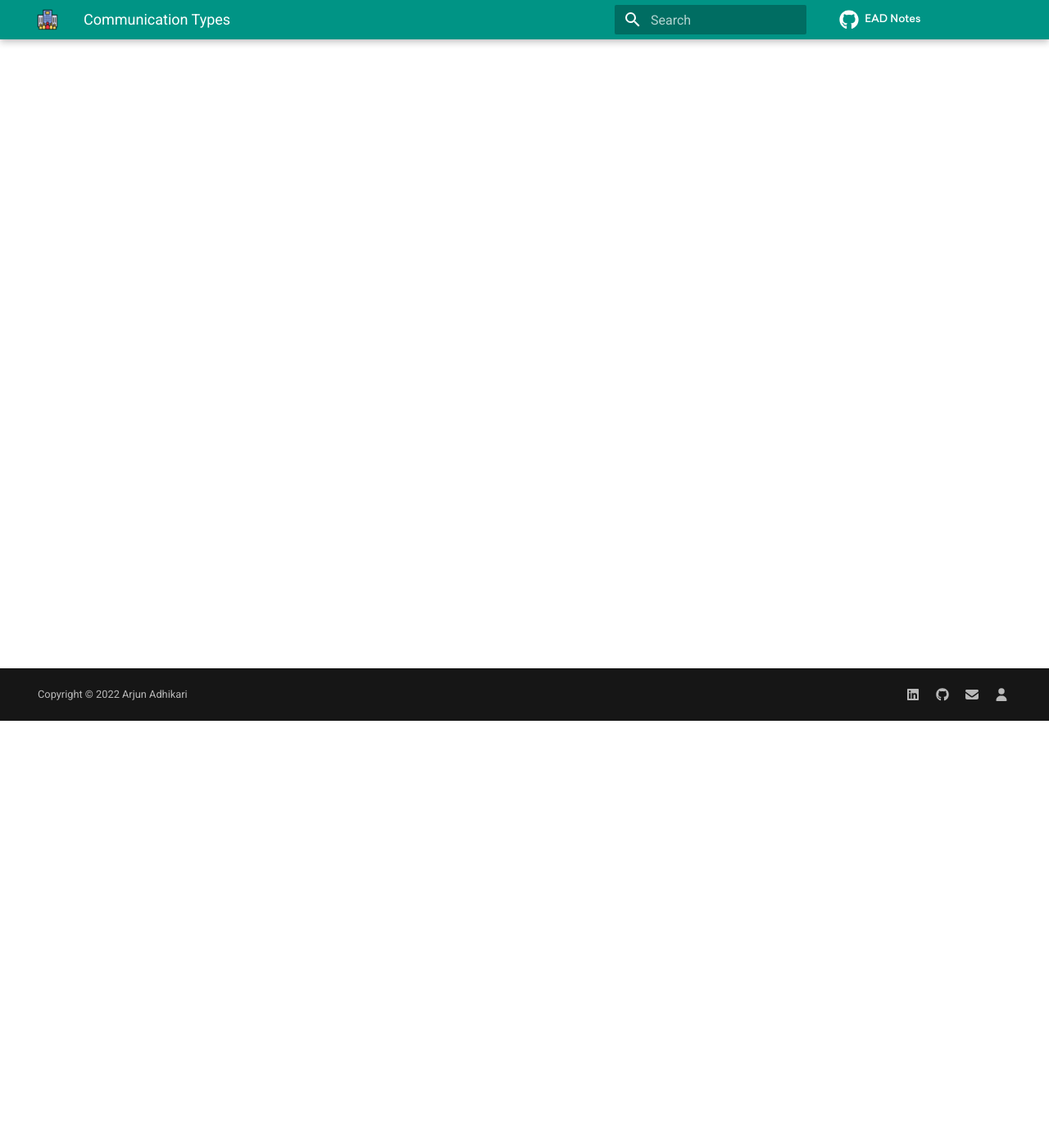
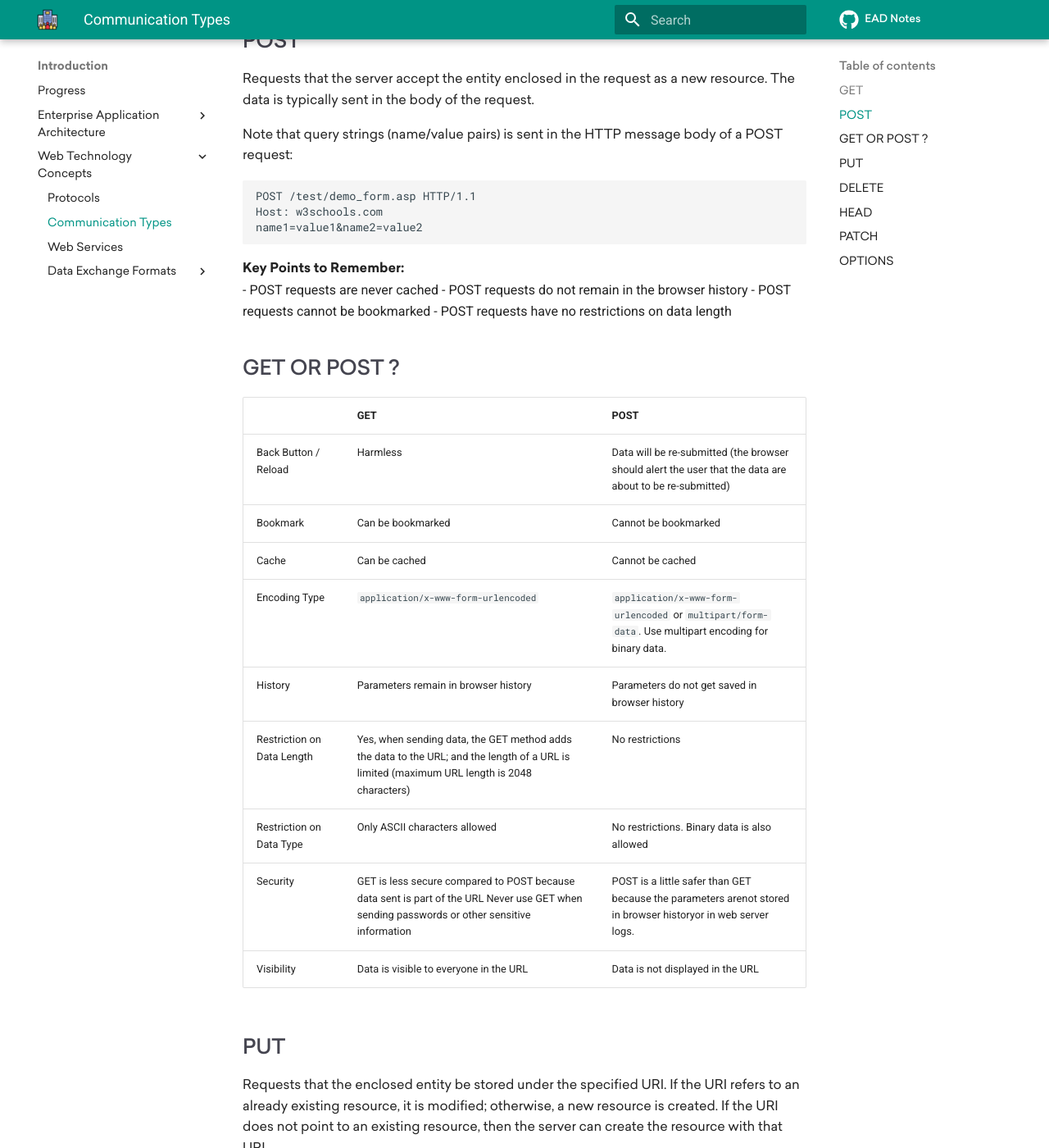
Before and after one commit to theArjun/ead-notes, an MkDocs documentation site: the page built from notes/introduction/web-technologies-concepts/communication-types.md, in a window 1280 px wide and 1400 px high, scrolled down 521 px. Shown: the whole window at 82% size. Built offline with MkDocs 1.6.1 and Material for MkDocs 9.7.7, drawn with Linux system fonts in a browser that asks for light colours; comment, search, counter and statistics services are not loaded; some of the changed text lies outside the part shown.

Commit message:
Add communication types

````diff
--- a/notes/introduction/web-technologies-concepts/communication-types.md
+++ b/notes/introduction/web-technologies-concepts/communication-types.md
@@ -1,4 +1,84 @@
 ---
 title: Communication Types
-description: Explains about Communication Types - TCP, UDP, HTTP, SMTP etc.
+description: Explains about Communication Types - GET, POST, PUT, DELETE, PATCH, HEAD, OPTIONS, TRACE, CONNECT, etc.
 ---
+
+## GET
+Requests a representation of the specified resource. Requests using GET should only retrieve data and should have no other effect.
+
+Note that query strings (name/value pairs) is sent in the URL of a GET request:
+e.g. `/test/demo_form.php?name1=value1&name2=value2`
+
+**Key Points to Remember:**
+- GET requests can be cached
+- GET requests remain in the browser history
+- GET requests can be bookmarked
+- GET requests should never be used when dealing with sensitive data
+- GET requests have length restrictions
+- GET requests should be used only to retrieve data
+
+
+## POST
+Requests that the server accept the entity enclosed in the request as a new resource. The data is typically sent in the body of the request.
+
+Note that query strings (name/value pairs) is sent in the HTTP message body of a POST request:
+```
+POST /test/demo_form.asp HTTP/1.1
+Host: w3schools.com
+name1=value1&name2=value2
+```
+**Key Points to Remember:**
+- POST requests are never cached
+- POST requests do not remain in the browser history
+- POST requests cannot be bookmarked
+- POST requests have no restrictions on data length
+
+
+## GET OR POST ?
+
+| | GET | POST |
+| --- | --- | --- |
+| Back Button / Reload | Harmless | Data will be re-submitted (the browser should alert the user that the data are about to be re-submitted) |
+| Bookmark | Can be bookmarked | Cannot be bookmarked |
+| Cache | Can be cached | Cannot be cached |
+| Encoding Type | `application/x-www-form-urlencoded` | `application/x-www-form-urlencoded` or `multipart/form-data`. Use multipart encoding for binary data. |
+| History | Parameters remain in browser history | Parameters do not get saved in browser history |
+| Restriction on Data Length | Yes, when sending data, the GET method adds the data to the URL; and the length of a URL is limited (maximum URL length is 2048 characters) | No restrictions |
+| Restriction on Data Type | Only ASCII characters allowed | No restrictions. Binary data is also allowed |
+| Security | GET is less secure compared to POST because data sent is part of the URL Never use GET when sending passwords or other sensitive information | POST is a little safer than GET because the parameters arenot stored in browser historyor in web server logs. |
+| Visibility | Data is visible to everyone in the URL | Data is not displayed in the URL |
+
+
+## PUT
+Requests that the enclosed entity be stored under the specified URI. If the URI refers to an already existing resource, it is modified; otherwise, a new resource is created.
+If the URI does not point to an existing resource, then the server can create the resource with that URI.
+
+**Use the HTTP PUT method when**:
+- The client includes all aspect of the resource including the unique identifier
+to uniquely identify the resource. Example: creating a new employee.
+- The client provides all the information for a resource to be able to modify
+that resource. This implies that the server side does not update any aspect
+of the resource (such as an update date).
+
+**Use the HTTP POST method when:**
+- The server will provide some information concerning the newly created
+resource. For example, take a logging system. A new entry in the log will
+most likely have a numbering scheme which is determined on the server
+side. Upon creating a new log entry, the new sequence number will be
+determined by the server and not by the client.
+- On a modification of a resource, the server will provide such information as a resource state or an update date. Again in this case not all information
+was provided by the client and the resource will be changing from one
+modification request to the next. Hence a non-idempotent operation.
+
+
+## DELETE
+Requests that the server delete the resource identified by the Request-URI.
+
+## HEAD
+Requests that the server send back a HEAD response identical to that of a GET request, but without the response body.
+
+## PATCH
+Requests that a set of changes described in the request entity be applied to the resource identified by the Request-URI.
+
+## OPTIONS
+Requests that the server send back a collection of options and information about the resource identified by the Request-URI.
````
